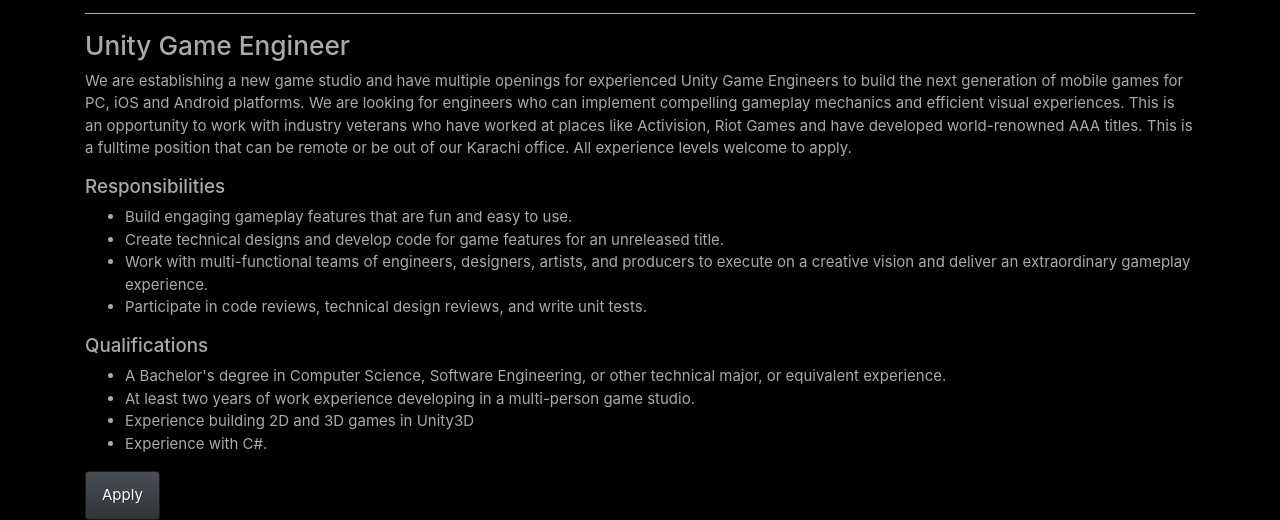
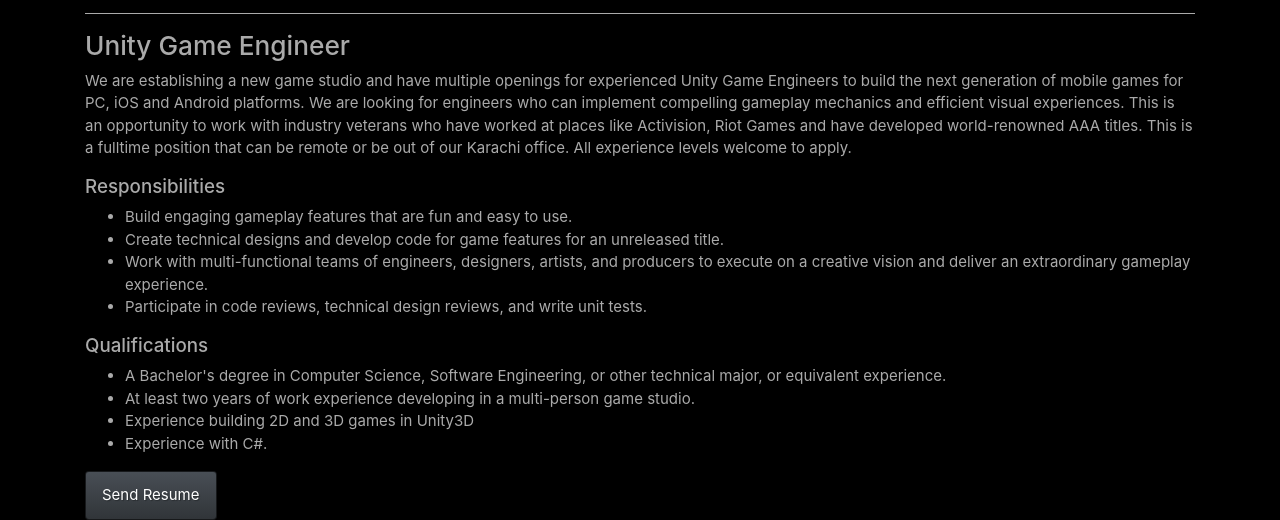
Before and after one commit to jasimq/pyronyx, a plain HTML site: page index.html in a window 1280 px wide. Shown: the part 357-877 px from the top of the page. Drawn offline with Linux system fonts and the light colour scheme.

Commit message:
updated button

```diff
--- a/index.html
+++ b/index.html
@@ -76,7 +76,7 @@
             <li>Experience with C#.</li>
           </ul>
         </p>
-        <a href="mailto:jobs@pyronyx.com?subject=Unity Game Engineer" target="_blank" class="btn btn-primary">Apply</a>
+        <a href="mailto:jobs@pyronyx.com?subject=Unity Game Engineer" target="_blank" class="btn btn-primary">Send Resume</a>
       </div>
     </div>
   </div>
```
